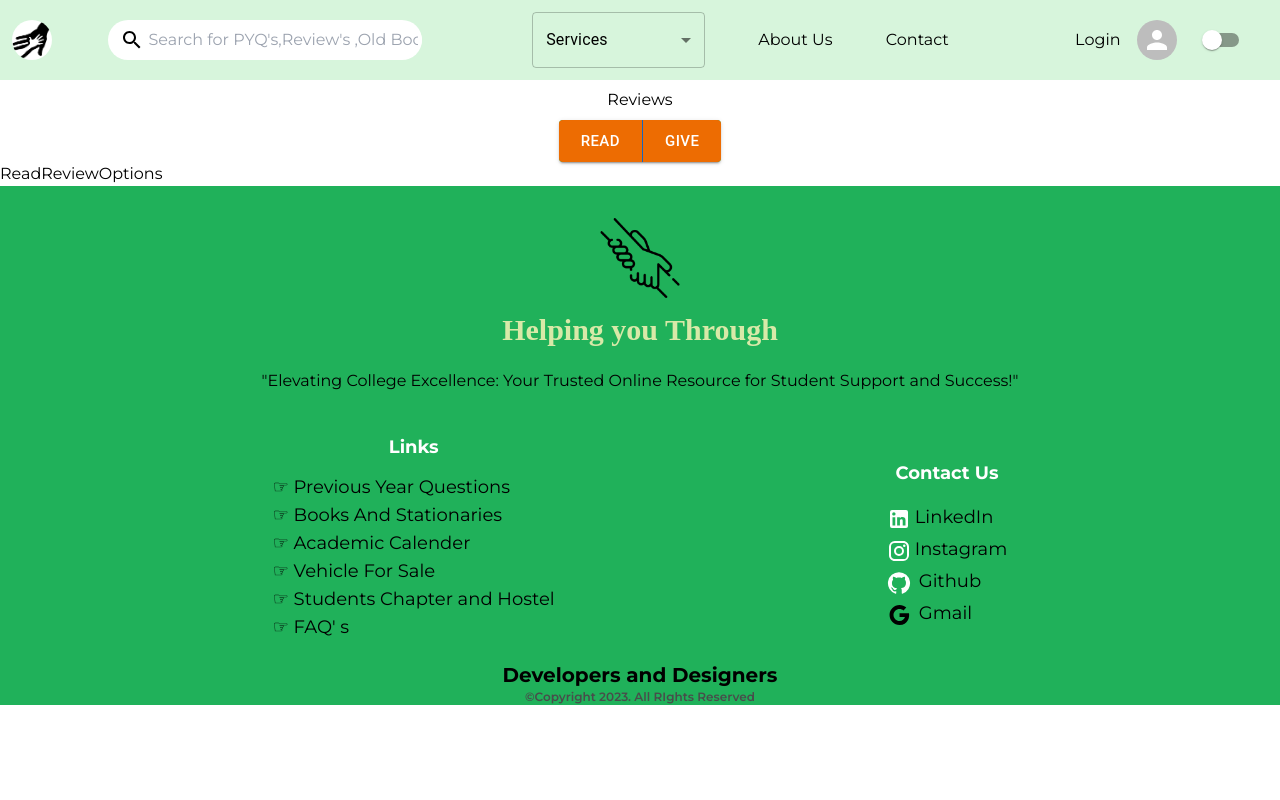
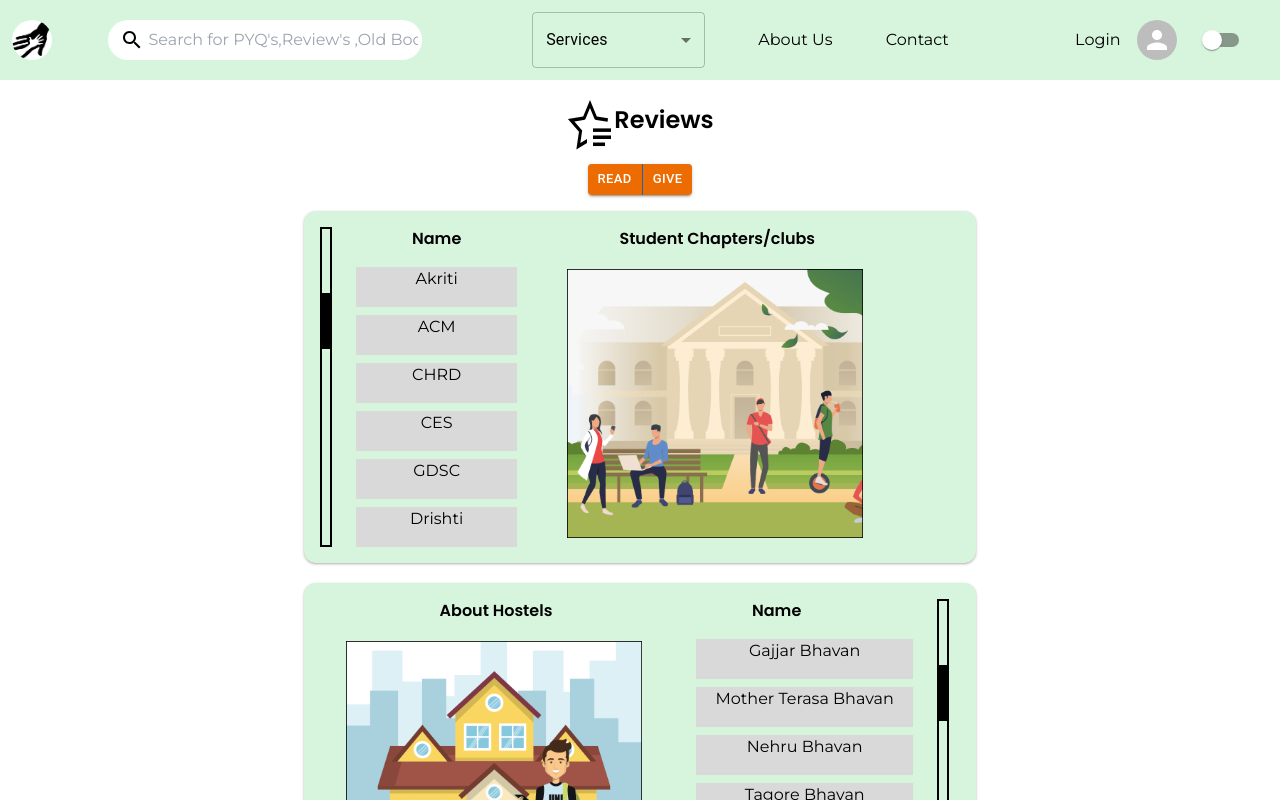
Before and after one commit to ujjwalkirti/helping-you-through, a Next.js app: page /reviews in a window 1280 px wide. Shown: the top 800 px of the page. Built offline with nearby package versions, Linux system fonts and the light colour scheme.

Commit message:
Chore:Add Reviews and Reviews Page

```diff
--- a/src/components/Reviews/ReadReviewOptions.tsx
+++ b/src/components/Reviews/ReadReviewOptions.tsx
@@ -1,7 +1,68 @@
 import React from "react";
+import Image from "next/image";
+import { poppins } from "@/utils/Fonts";
 
 function ReadReviewOptions() {
-  return <div>ReadReviewOptions</div>;
+  return (<div>
+    <div className=" w-10/12 md:w-full  m-auto mb-5 flex max-w-2xl max-h-96 bg-lgreen dark:bg-dgreen text-black dark:text-white rounded-xl shadow shadow-[#00000040] ">
+      <div className=" m-4 w-3 h-80 flex-shrink-0 border-2 border-solid border-black bg-[ #D9D9D9] dark:bg-[#979798]">
+        <div className=" mt-16 w-2.5 h-14 flex-shrink-0 bg-black dark:bg-white"></div>
+      </div>
+      <div>
+        <div className={" w-10/12 md:w-full  mx-16 justify-center flex max-w-32 h-14 flex-col flex-shrink-0   font-semibold "+poppins.className}>Name</div>
+        <div >
+          <div className=" text-center mx-2 mb-2 max-w-xl h-10 flex-shrink-0 bg-[#D9D9D9] dark:bg-[#979798]">Akriti</div>
+          <div className=" text-center mx-2 mb-2 max-w-xl h-10 flex-shrink-0 bg-[#D9D9D9] dark:bg-[#979798]">ACM</div>
+          <div className=" text-center mx-2 mb-2 max-w-xl h-10 flex-shrink-0 bg-[#D9D9D9] dark:bg-[#979798]">CHRD</div>
+          <div className=" text-center mx-2 mb-2 max-w-xl h-10 flex-shrink-0 bg-[#D9D9D9] dark:bg-[#979798]">CES</div>
+          <div className=" text-center mx-2 mb-2 max-w-xl h-10 flex-shrink-0 bg-[#D9D9D9] dark:bg-[#979798]">GDSC</div>
+          <div className=" text-center mx-2 mb-2 max-w-xl h-10 flex-shrink-0 bg-[#D9D9D9] dark:bg-[#979798]">Drishti</div>
+        </div>
+      </div>
+      <div className=" max-w-0 md:max-w-full flex w-96 h-14 flex-shrink-0 flex-col ">
+        <div className={" hidden md:block  mx-16 mt-4 justify-center text-center font-semibold "+poppins.className}>Student Chapters/clubs</div>
+        <div className=" mx-10 mt-4 justify-end" >
+          <Image className=" flex-shrink-0 border-2 border-solid" src="/assests/student_chapter.png" width={300} height={296} alt="Student Chapters" />
+        </div>
+      </div>
+
+    </div>
+    <div className=" w-10/12 md:w-full m-auto mb-5 flex max-w-2xl max-h-96 bg-lgreen dark:bg-dgreen text-black dark:text-white rounded-xl shadow shadow-[#00000040] ">
+    <div className=" hidden md:block  w-96 h-14 flex-shrink-0 flex-col ">
+    <div className={" hidden md:block mx-16 mt-4 justify-center text-center font-semibold "+poppins.className}>About Hostels</div>
+        <div className=" mx-10 mt-4 justify-end" >
+        <Image className="  flex-shrink-0 border-2 border-solid" src="/assests/hostels.png" width={300} height={296} alt="Hostels" />
+        </div>
+        </div>
+      <div>
+      <div className={" w-10/12 md:w-full  mx-16 justify-center flex max-w-32 h-14 flex-col flex-shrink-0   font-semibold "+poppins.className}>Name</div>
+        <div >
+          <div className=" text-center mx-2 mb-2 max-w-xl h-10 flex-shrink-0 bg-[#D9D9D9] dark:bg-[#979798]">Gajjar Bhavan</div>
+          <div className=" text-center mx-2 mb-2 max-w-xl h-10 flex-shrink-0 bg-[#D9D9D9] dark:bg-[#979798]">Mother Terasa Bhavan</div>
+          <div className=" text-center mx-2 mb-2 max-w-xl h-10 flex-shrink-0 bg-[#D9D9D9] dark:bg-[#979798]">Nehru Bhavan</div>
+          <div className=" text-center mx-2 mb-2 max-w-xl h-10 flex-shrink-0 bg-[#D9D9D9] dark:bg-[#979798]">Tagore Bhavan</div>
+          <div className=" text-center mx-2 mb-2 max-w-xl h-10 flex-shrink-0 bg-[#D9D9D9] dark:bg-[#979798]">Sarabhai Bhavan</div>
+          <div className=" text-center mx-2 mb-2 max-w-xl h-10 flex-shrink-0 bg-[#D9D9D9] dark:bg-[#979798]">Swami Vivekanand Bhavan</div>
+        </div>
+      </div>
+      <div className=" m-4 w-3 h-80 flex-shrink-0 border-2 border-solid border-black bg-[ #D9D9D9] dark:bg-[#979798]">
+        <div className=" mt-16 w-2.5 h-14 flex-shrink-0 bg-black dark:bg-white"></div>
+      </div>
+    </div>
+
+
+
+
+
+    </div>
+
+);
 }
 
 export default ReadReviewOptions;
+// Bhabha Bhavan</div>
+//           <div className=" max-w-xl h-10 flex-shrink-0 bg-[#D9D9D9] dark:bg-[#979798]">Gajjar Bhavan</div>
+//           <div className=" max-w-xl h-10 flex-shrink-0 bg-[#D9D9D9] dark:bg-[#979798]">Mother Terasa Bhavan</div>
+//           <div className=" max-w-xl h-10 flex-shrink-0 bg-[#D9D9D9] dark:bg-[#979798]">Swami Vivekanand Bhavan</div>
+//           <div className=" max-w-xl h-10 flex-shrink-0 bg-[#D9D9D9] dark:bg-[#979798]">Nehru Bhavan</div>
+//           <div className=" max-w-xl h-10 flex-shrink-0 bg-[#D9D9D9] dark:bg-[#979798]">Tagore Bhavan</div>
--- a/src/pages/reviews.tsx
+++ b/src/pages/reviews.tsx
@@ -2,6 +2,7 @@ import GiveReviewBox from "@/components/Reviews/GiveReviewBox";
 import ReadReviewOptions from "@/components/Reviews/ReadReviewOptions";
 import React, { useState } from "react";
 import { Button, ButtonGroup } from "@mui/material";
+import { poppins } from "@/utils/Fonts";
 const Reviews = () => {
   const [choice, setChoice] = useState("read");
   const handleclick = (e: React.MouseEvent<HTMLButtonElement>) => {
@@ -10,13 +11,20 @@ const Reviews = () => {
   };
   return (
     <section>
-      <p className="text-center m-2">Reviews</p>
-      {/* Option to whether read or give review */}
-      <div className="text-center">
-        <ButtonGroup size="large" className="bg-dgreen" variant="contained">
+      <div className=" mt-3 mb-2 text-center">
+        <svg className="  inline-block w-12 h-16 flex-shrink-0 " width="70" height="80" viewBox="0 0 70 80" fill="none">
+<path d="M39.375 67.0029H56.875V72.157H39.375V67.0029Z" fill="black"/>
+<path d="M39.375 56.6943H65.625V61.8484H39.375V56.6943Z" fill="black"/>
+<path d="M39.375 46.3867H65.625V51.5408H39.375V46.3867Z" fill="black"/>
+<path d="M44.9509 28.9067L35 5.1543L25.0491 28.9067L2.79999 32.7156L18.9 51.2058L15.0981 77.311L30.625 67.6961V61.8721L20.9103 67.8894L23.2116 52.0768L23.6009 49.4044L21.9537 47.5155L12.2019 36.3131L25.6791 34.0067L27.9541 33.6176L28.9734 31.1874L35 16.7999L41.0265 31.1874L42.0459 33.6176L44.3209 34.0067L60.6265 36.8028L61.25 31.6977L44.9509 28.9067Z" fill="black"/>
+</svg>
+      <p className={" inline-block text-center text-2xl font-semibold "+poppins.className}>Reviews</p>
+      </div>{/* Option to whether read or give review */}
+      <div className="text-center text-black dark:text-white mb-4">
+        <ButtonGroup size="small" className="bg-[#00000040]  dark:bg-[#979798]" variant="contained">
           <Button
             id="1"
-            className={`${choice === "read" ? "bg-orange" : null}`}
+            className={` rounded-md text-black dark:text-white ${choice === "read" ? "bg-[#D7F5DC] dark:bg-[#67CE67]" : null}`}
             color="warning"
             onClick={handleclick}
           >
@@ -24,7 +32,7 @@ const Reviews = () => {
           </Button>
           <Button
             id="2"
-            className={`${choice === "give" ? "bg-orange" : null}`}
+            className={` text-black dark:text-white ${choice === "give" ? "bg-[#D7F5DC] dark:bg-[#67CE67]" : null}`}
             color="warning"
             onClick={handleclick}
           >
```
Also changed, not shown: public/assests/hostels.png (added), public/assests/student_chapter.png (added).
